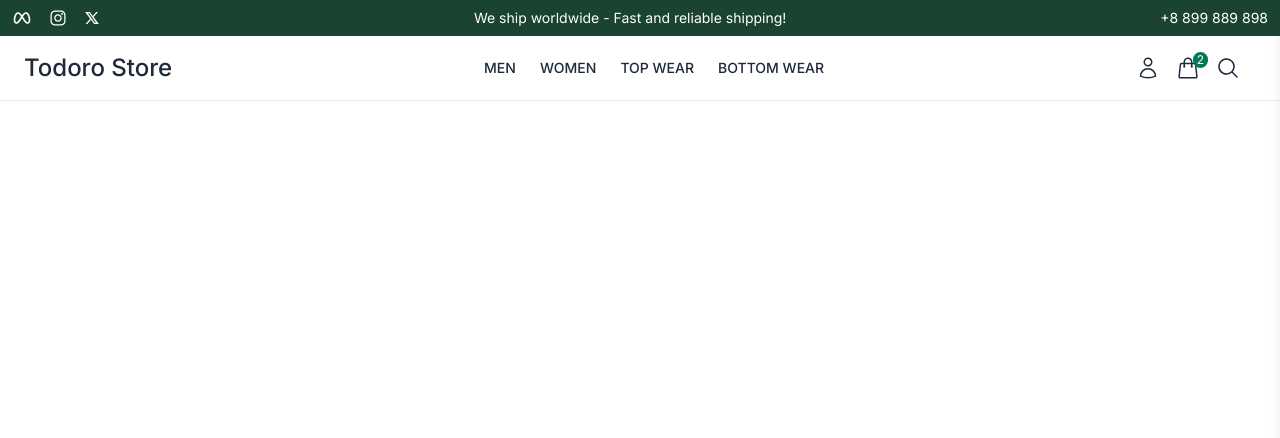
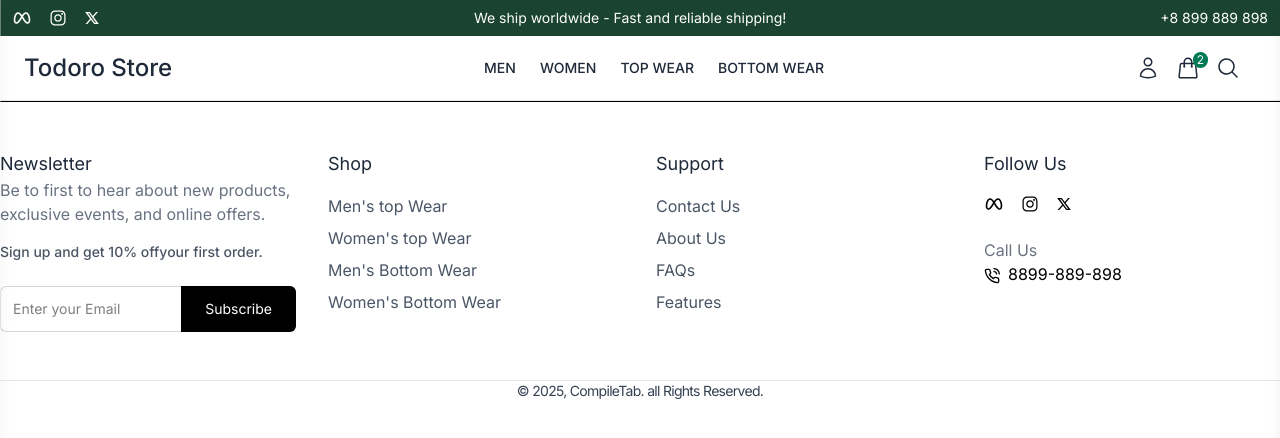
Before and after one commit to DeepakNarve1/Totoro-Store, a React (Vite) app in the folder frontend/: page / in a window 1280 px wide. Shown: the top 438 px of the page. Built offline with nearby package versions, Linux system fonts and the light colour scheme.

Commit message:
Add footer

```diff
--- a/frontend/src/components/Cart/CartContents.jsx
+++ b/frontend/src/components/Cart/CartContents.jsx
@@ -1,9 +1,87 @@
-import React from 'react'
+import React from "react";
+import { RiDeleteBin3Line } from "react-icons/ri";
 
 const CartContents = () => {
+  const cartProducts = [
+    {
+      productId: 1,
+      name: "T-shirt",
+      size: "M",
+      color: "Blue",
+      quantity: 1,
+      price: 15,
+      image: "https://picsum.photos/200?random=1",
+    },
+    {
+      productId: 1,
+      name: "T-shirt",
+      size: "M",
+      color: "Blue",
+      quantity: 1,
+      price: 20,
+      image: "https://picsum.photos/200?random=2",
+    },
+    {
+      productId: 1,
+      name: "T-shirt",
+      size: "M",
+      color: "Blue",
+      quantity: 1,
+      price: 65,
+      image: "https://picsum.photos/200?random=3",
+    },
+    {
+      productId: 1,
+      name: "T-shirt",
+      size: "M",
+      color: "Blue",
+      quantity: 1,
+      price: 55,
+      image: "https://picsum.photos/200?random=4",
+    },
+  ];
+
   return (
-    <div>CartContents</div>
-  )
-}
+    <div>
+      {cartProducts.map((product, index) => (
+        <div
+          key={index}
+          className="flex items-start justify-between py-4 border-b"
+        >
+          <div className="flex items-start">
+            <img
+              src={product.image}
+              alt={product.name}
+              className="w-20 h-28 object-cover"
+            />
+            <div className="ml-4">
+              <h3 className="text-lg font-semibold">{product.name}</h3>
+              <p className="text-sm text-gray-600">Size: {product.size}</p>
+              <p className="text-sm text-gray-600">Color: {product.color}</p>
+              <p className="text-sm text-gray-600">
+                Quantity: {product.quantity}
+              </p>
+              <div className="flex items-center mt-2">
+                <button className="border rounded px-2 py-1 text-xl font-medium">
+                  -
+                </button>
+                <span className="mx-4">1</span>
+                <button className="border rounded px-2 py-1 text-xl font-medium">
+                  +
+                </button>
+              </div>
+            </div>
+            <div>
+              <p>${product.price.toLocaleString()}</p>
+              <button>
+                <RiDeleteBin3Line className="h-4 w-4 mt-2 text-red-600"/>
+              </button>
+            </div>
+          </div>
+        </div>
+      ))}
+    </div>
+  );
+};
 
-export default CartContents
+export default CartContents;
--- /dev/null
+++ b/frontend/src/components/Common/Footer.jsx
@@ -0,0 +1,135 @@
+import React from "react";
+import { IoLogoInstagram } from "react-icons/io";
+import { RiTwitterXLine } from "react-icons/ri";
+import { TbBrandMeta } from "react-icons/tb";
+import { FiPhoneCall } from "react-icons/fi";
+import { Link } from "react-router-dom";
+
+const Footer = () => {
+  return (
+    <footer className="border-t py-12">
+      <div className="container mx-auto grid grid-cols-1 md:grid-cols-4 gap-8 px-4 lg:px-0">
+        <div>
+          <h3 className="text-lg text-gray-800">Newsletter</h3>
+          <p className="text-gray-500 mb-4">
+            Be to first to hear about new products, exclusive events, and online
+            offers.
+          </p>
+          <p className="font-medium text-sm text-gray-600 mb-6">
+            Sign up and get 10% offyour first order.
+          </p>
+
+          {/* Newsletter form */}
+          <form className="flex">
+            <input
+              type="email"
+              placeholder="Enter your Email"
+              className="p-3 w-full text-sm border-t border-l border-b border-gray-300 rounded-l-md focus:outline-none focus:ring-2 focus:ring-gray-500 transition-all required"
+            />
+            <button
+              type="submit"
+              className="bg-black text-white px-6 py-3 text-sm rounded-r-md hover:bg-gray-800 transition-all "
+            >
+              Subscribe
+            </button>
+          </form>
+        </div>
+        {/* Shop links */}
+        <div>
+          <h3 className="text-lg text-gray-800 mb-4">Shop</h3>
+          <ul className="space-y-2 text-gray-600">
+            <li>
+              <Link to="#" className="hover:text-gray-500 transition-colors">
+                Men's top Wear
+              </Link>
+            </li>
+            <li>
+              <Link to="#" className="hover:text-gray-500 transition-colors">
+                Women's top Wear
+              </Link>
+            </li>
+            <li>
+              <Link to="#" className="hover:text-gray-500 transition-colors">
+                Men's Bottom Wear
+              </Link>
+            </li>
+            <li>
+              <Link to="#" className="hover:text-gray-500 transition-colors">
+                Women's Bottom Wear
+              </Link>
+            </li>
+          </ul>
+        </div>
+        {/* Support Links */}
+        <div>
+          <h3 className="text-lg text-gray-800 mb-4">Support</h3>
+          <ul className="space-y-2 text-gray-600">
+            <li>
+              <Link to="#" className="hover:text-gray-500 transition-colors">
+                Contact Us
+              </Link>
+            </li>
+            <li>
+              <Link to="#" className="hover:text-gray-500 transition-colors">
+                About Us
+              </Link>
+            </li>
+            <li>
+              <Link to="#" className="hover:text-gray-500 transition-colors">
+                FAQs
+              </Link>
+            </li>
+            <li>
+              <Link to="#" className="hover:text-gray-500 transition-colors">
+                Features
+              </Link>
+            </li>
+          </ul>
+        </div>
+        {/* Follow us */}
+        <div>
+          <h3 className="text-lg text-gray-800 mb-4">Follow Us</h3>
+          <div className=" flex items-center space-x-4 mb-6">
+            <a
+              href="https://www.facebook.com"
+              target="_blank"
+              rel="noopener noreferrer"
+              className="hover:text-gray-500"
+            >
+              <TbBrandMeta className=" h-5 w-5" />
+            </a>
+            <a
+              href="https://www.facebook.com"
+              target="_blank"
+              rel="noopener noreferrer"
+              className="hover:text-gray-500"
+            >
+              <IoLogoInstagram className=" h-5 w-5" />
+            </a>
+            <a
+              href="https://www.facebook.com"
+              target="_blank"
+              rel="noopener noreferrer"
+              className="hover:text-gray-500"
+            >
+              <RiTwitterXLine className=" h-4 w-4" />
+            </a>
+          </div>
+          <p className=" text-gray-500">Call Us</p>
+          <p>
+            <FiPhoneCall className="inline-block mr-2" />
+            8899-889-898
+          </p>
+        </div>
+      </div>
+      {/* Footer Bottom  */}
+      <div className=" container mx-auto mt-12 px-4 lg:px-0 border-t border-gray-200 pt6">
+        <p className=" text-gray-700 text-sm tracking-tighter text-center">
+          © 2025, CompileTab. all Rights Reserved.
+        </p>
+      </div>
+    </footer>
+  );
+};
+
+export default Footer;
--- a/frontend/src/components/Common/Navbar.jsx
+++ b/frontend/src/components/Common/Navbar.jsx
@@ -4,14 +4,19 @@ import { useState } from "react";
 import {
   HiOutlineUser,
   HiOutlineShoppingBag,
-  HiBars3,
   HiBars3BottomRight,
 } from "react-icons/hi2";
 import SearchBar from "./SearchBar";
 import CartDrawer from "../Layout/CartDrawer";
+import { IoMdClose } from "react-icons/io";
 
 const Navbar = () => {
   const [drawerOpen, setDrawerOpen] = useState(false);
+  const [navDrawerOpen, setNavDrawerOpen] = useState(false);
+
+  const toggleNavDrawer = () => {
+    setNavDrawerOpen(!navDrawerOpen);
+  };
 
   const toggleCartDrawer = () => {
     setDrawerOpen(!drawerOpen);
@@ -72,12 +77,57 @@ const Navbar = () => {
             <SearchBar />
           </div>
 
-          <button className="md:hidden">
+          <button onClick={toggleNavDrawer} className="md:hidden">
             <HiBars3BottomRight className="h-6 w-6 text-gray-800" />
           </button>
         </div>
       </nav>
       <CartDrawer drawerOpen={drawerOpen} toggleCartDrawer={toggleCartDrawer} />
+
+      {/* Mobile Navigation */}
+      <div
+        className={`fixed top-0 left-0 w-3/4 sm:w-1/2 md:w-1/3 h-full bg-white shadow-lg transform transition-transform duration-300 z-50 ${
+          navDrawerOpen ? "translate-x-0" : "-translate-x-full"
+        }`}
+      >
+        <div className="flex justify-end p-4">
+          <button onClick={toggleNavDrawer}>
+            <IoMdClose className="h-6 w-6 text-gray-800" />
+          </button>
+        </div>
+        <div className="p-4">
+          <h2 className="text-xl font-semibold mb-4">Menu</h2>
+          <nav className="space-y-4">
+            <Link
+              to="#"
+              onClick={toggleNavDrawer}
+              className="block text-gray-800 hover:text-gray-600"
+            >
+              Men
+            </Link>
+            <Link
+              to="#"
+              onClick={toggleNavDrawer}
+              className="block text-gray-800 hover:text-gray-600"
+            >
+              Women
+            </Link><Link
+              to="#"
+              onClick={toggleNavDrawer}
+              className="block text-gray-800 hover:text-gray-600"
+            >
+              Top Wear
+            </Link>
+            <Link
+              to="#"
+              onClick={toggleNavDrawer}
+              className="block text-gray-800 hover:text-gray-600"
+            >
+              Bottom Wear
+            </Link>
+          </nav>
+        </div>
+      </div>
     </>
   );
 };
--- a/frontend/src/components/Layout/CartDrawer.jsx
+++ b/frontend/src/components/Layout/CartDrawer.jsx
@@ -5,7 +5,7 @@ import CartContents from "../Cart/CartContents";
 const CartDrawer = ({ drawerOpen, toggleCartDrawer }) => {
   return (
     <div
-      className={`fixed top-0 right-0 w-3/4 sm:w-1/2 md:w-1/4 h-full bg-white shadow-lg transform transition-transform duration-300 flex flex-col z-50 ${
+      className={`fixed top-0 right-0 w-3/4 sm:w-1/2 md:w-[30rem] h-full bg-white shadow-lg transform transition-transform duration-300 flex flex-col z-50 ${
         drawerOpen ? "translate-x-0" : "translate-x-full"
       }`}
     >
--- a/frontend/src/components/Layout/UserLayout.jsx
+++ b/frontend/src/components/Layout/UserLayout.jsx
@@ -1,5 +1,6 @@
 import React from 'react'
 import Header from '../Common/Header';
+import Footer from '../Common/Footer';
 
 const UserLayout = () => {
   return (
@@ -8,6 +9,7 @@ const UserLayout = () => {
     <Header />
     {/* Main content */}
     {/* Footer */}
+    <Footer />
     </>
 )
 }
```
